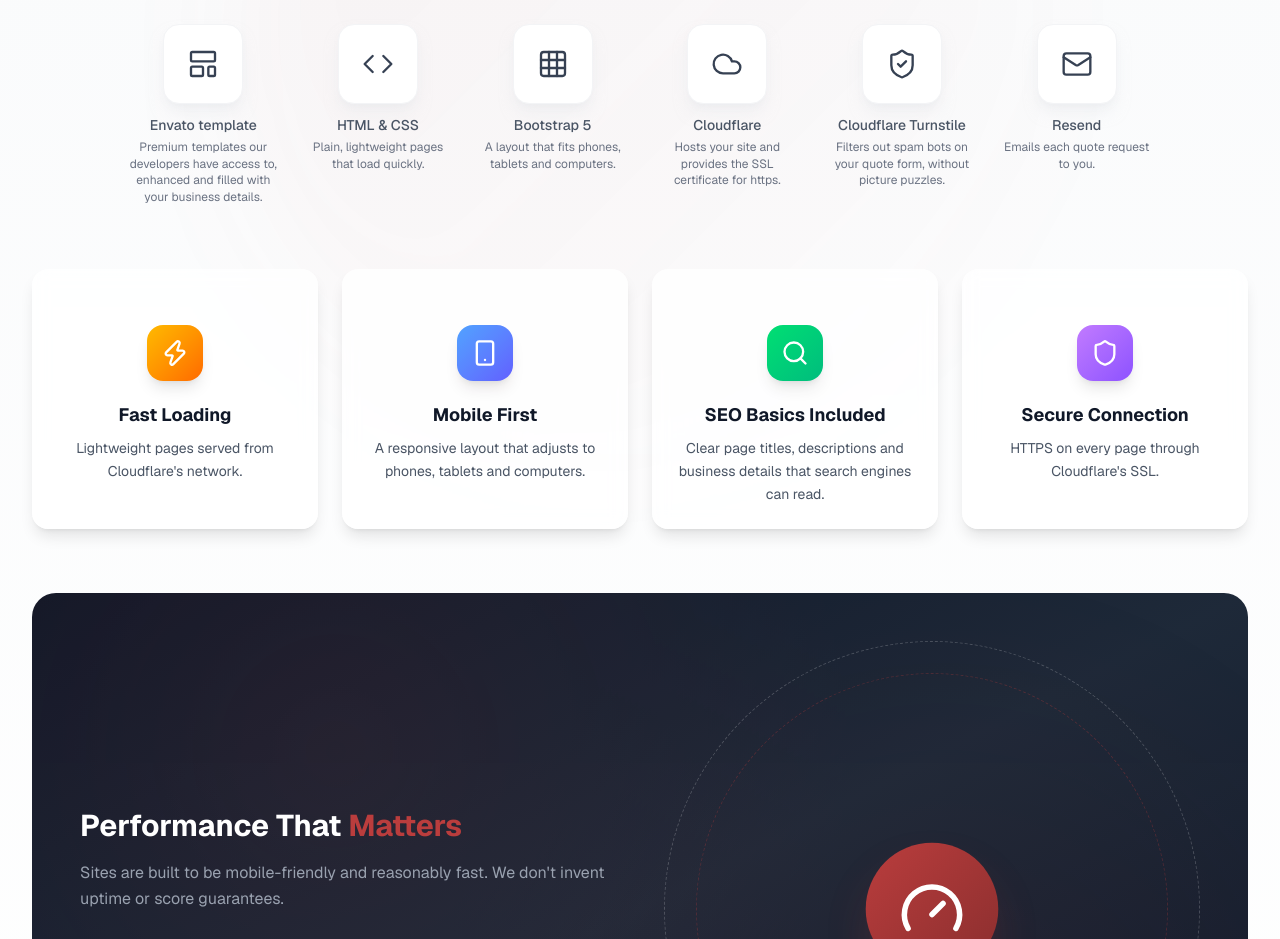
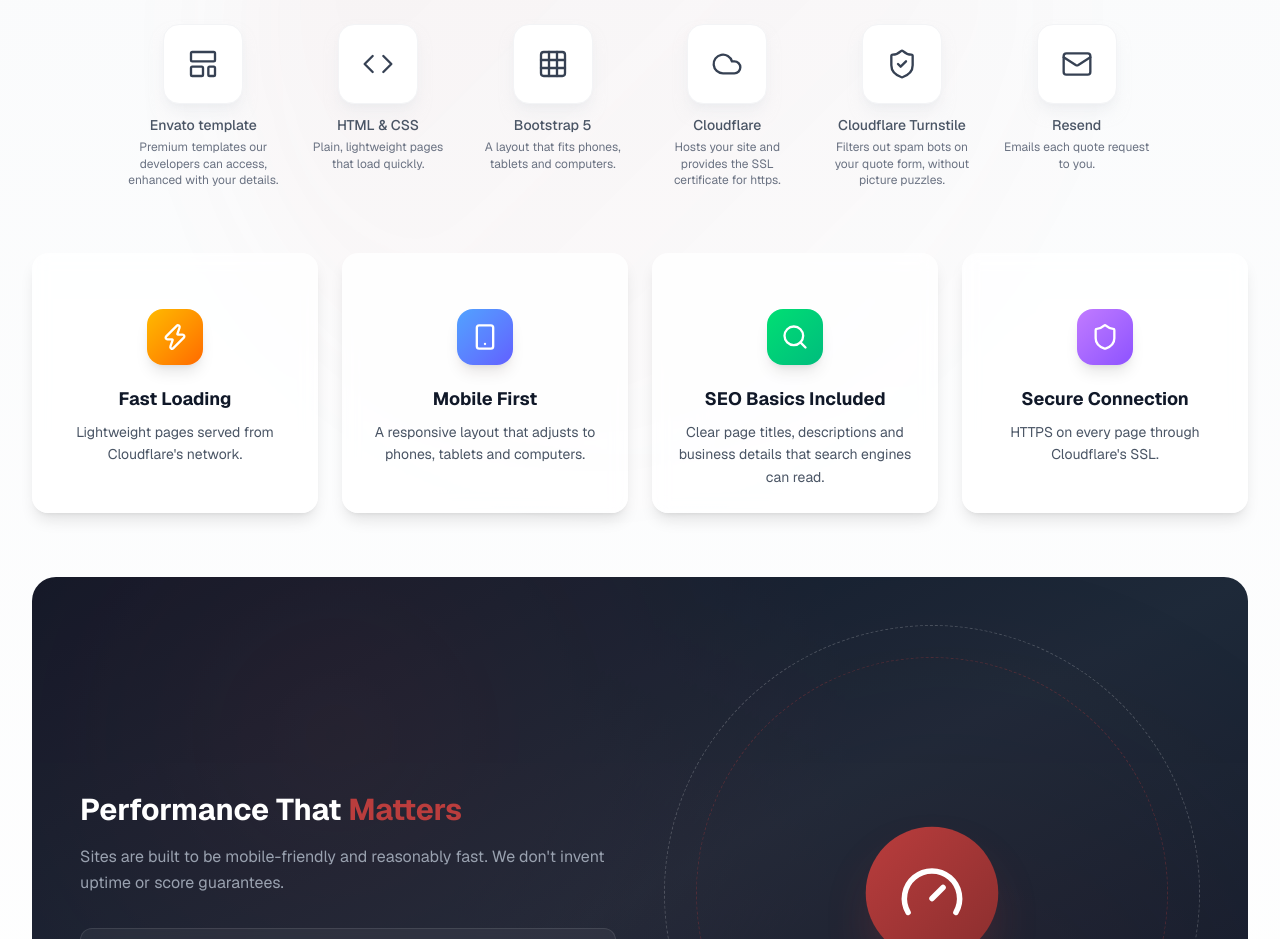
Before and after one commit to ezequielcasillas1/Freeplug-in.dev, a Next.js app in the folder freeplug-landing/: page / in a window 1280 px wide. Shown: the part 5080-6019 px from the top of the page. Built offline with nearby package versions, Linux system fonts and the light colour scheme; what @next/env would draw is missing.

Commit message:
Tech stack: Sable's shortened Envato line (Oct 3, 3:10 PM): "Premium templates our developers can access, enhanced with your details."

```diff
--- a/freeplug-landing/src/features/landing/components/TechStackSection.tsx
+++ b/freeplug-landing/src/features/landing/components/TechStackSection.tsx
@@ -34,7 +34,7 @@ import {
 export const techStack: ReadonlyArray<{ name: string; description: string; icon: LucideIcon }> = [
   {
     name: 'Envato template',
-    description: 'Premium templates our developers have access to, enhanced and filled with your business details.',
+    description: 'Premium templates our developers can access, enhanced with your details.',
     icon: LayoutTemplate,
   },
   { name: 'HTML & CSS', description: 'Plain, lightweight pages that load quickly.', icon: Code },
```
Also changed, not shown: 1 other file (tests, documents, lock files or other folders).
